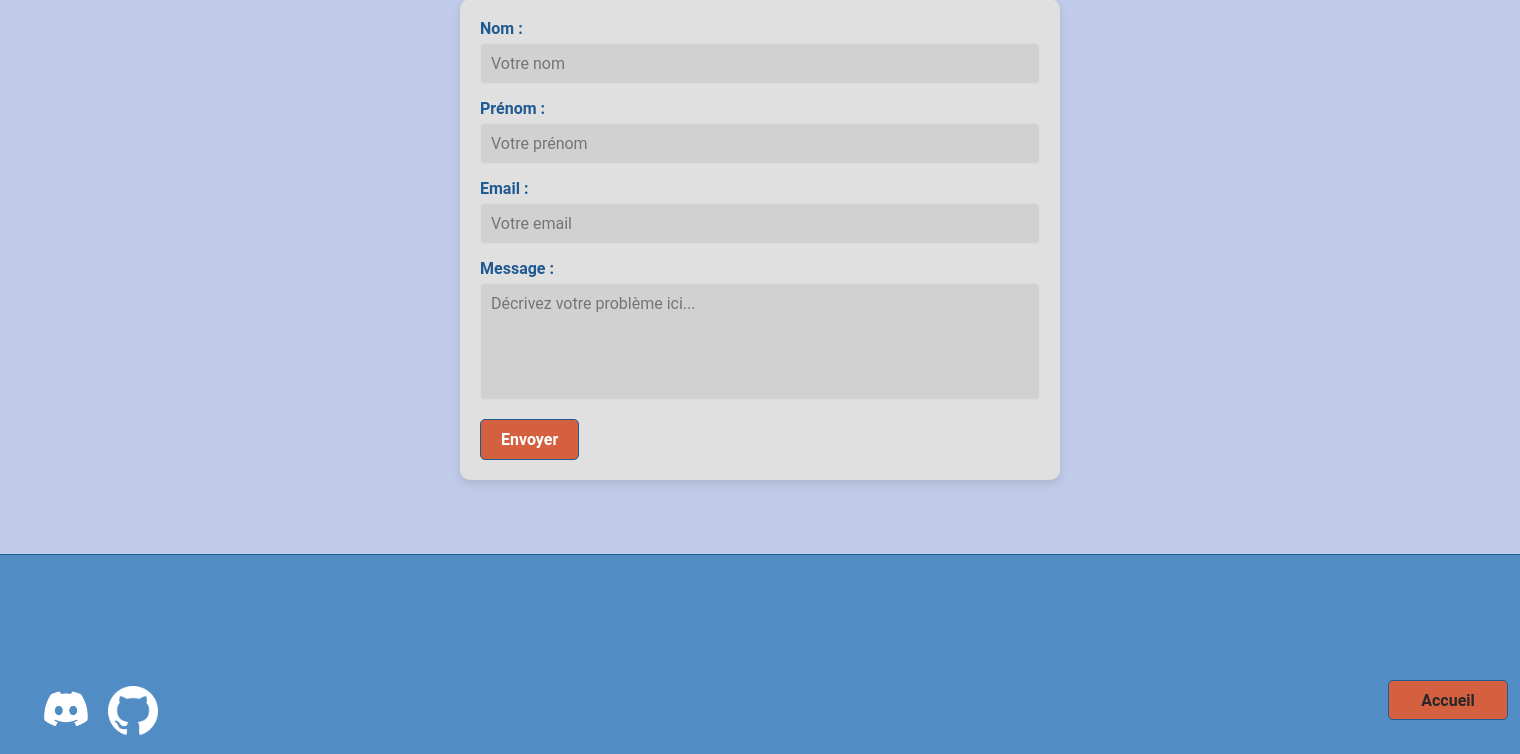
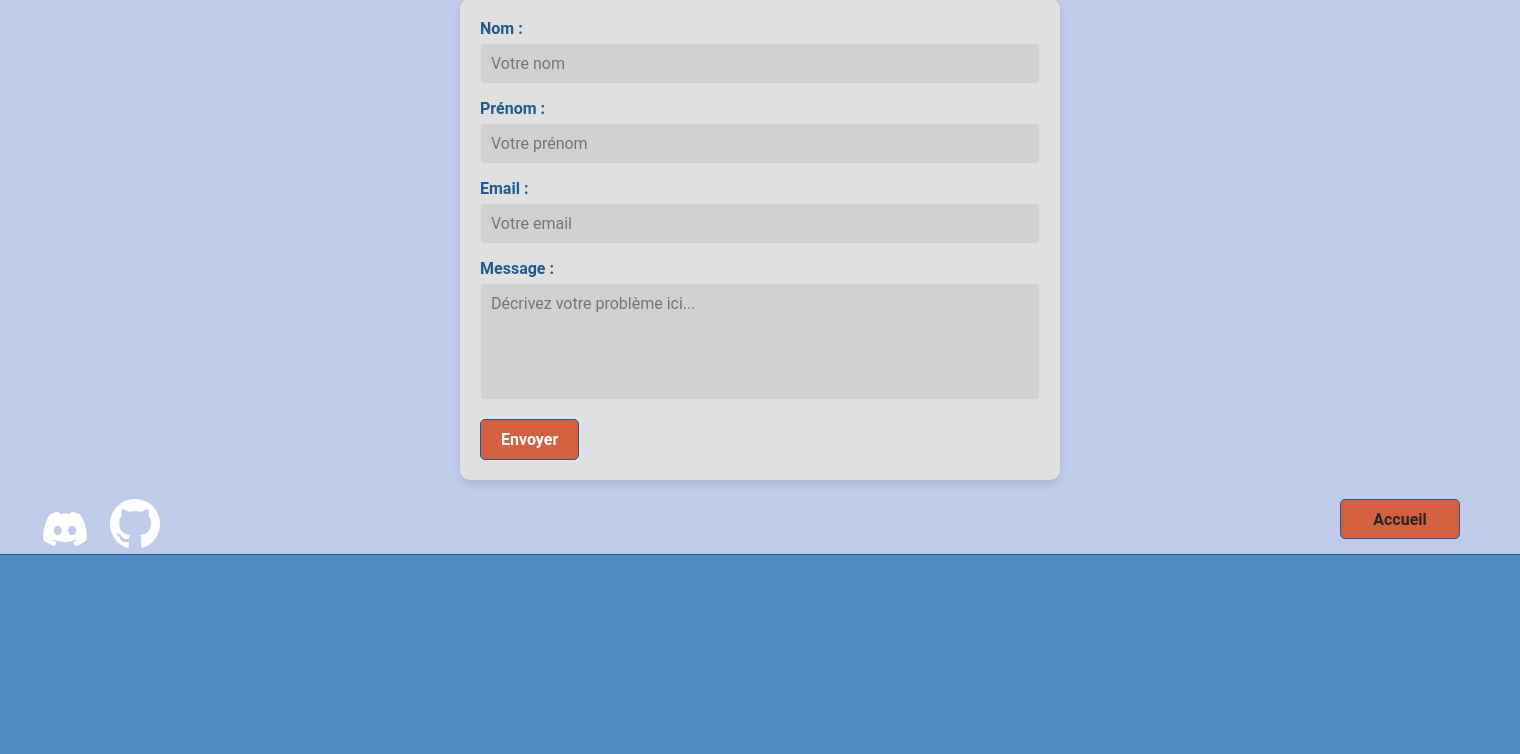
Before and after one commit to Neplexx/PROJET-WEB, a PHP site: page /html/support.html in a window 1520 px wide. Shown: the part 221-975 px from the top of the page. Run offline with PHP 8.4, Linux system fonts and the light colour scheme.

Commit message:
correction position des boutons du footer support

```diff
--- a/styles/style_support.css
+++ b/styles/style_support.css
@@ -244,7 +244,7 @@ footer #conteneurfooter {
     display: flex;
 }
 footer #supportbouton {
-    position: relative;
+    position: absolute;
     display: inline-block;
     font-weight: bold;
     background-color: var(--orange);
@@ -257,18 +257,18 @@ footer #supportbouton {
     margin-left: 19px;
     cursor: pointer;
     transition: transform 0.3s ease, background-color 0.3s ease;
-    left: 970%;
-    top: 60%;
+    right:50px;
+    bottom: 30px;
 }
 footer #imagediscord img {
-    position: relative;
+    position: absolute;
     margin: 0;
     padding: 0;
     width: 50px;
     height: 40px;
     margin-right: 20px;
-    top: 72%;
-    right: 170%;
+    bottom:30px;
+    left:40px;
     cursor: pointer;
     transition: transform 0.3s ease;
 }
@@ -277,14 +277,14 @@ footer #imagediscord img:hover {
     transform: scale(1.1);
 }
 footer #imagegithub img {
-    position: relative;
+    position: absolute;
     margin: 0;
     padding: 0;
     width: 50px;
     height: 50px;
     margin-right: 20px;
-    top: 70%;
-    right: 175%;
+    bottom:30px;
+    left:110px;
     cursor: pointer;
     transition: transform 0.3s ease;
 }
```
